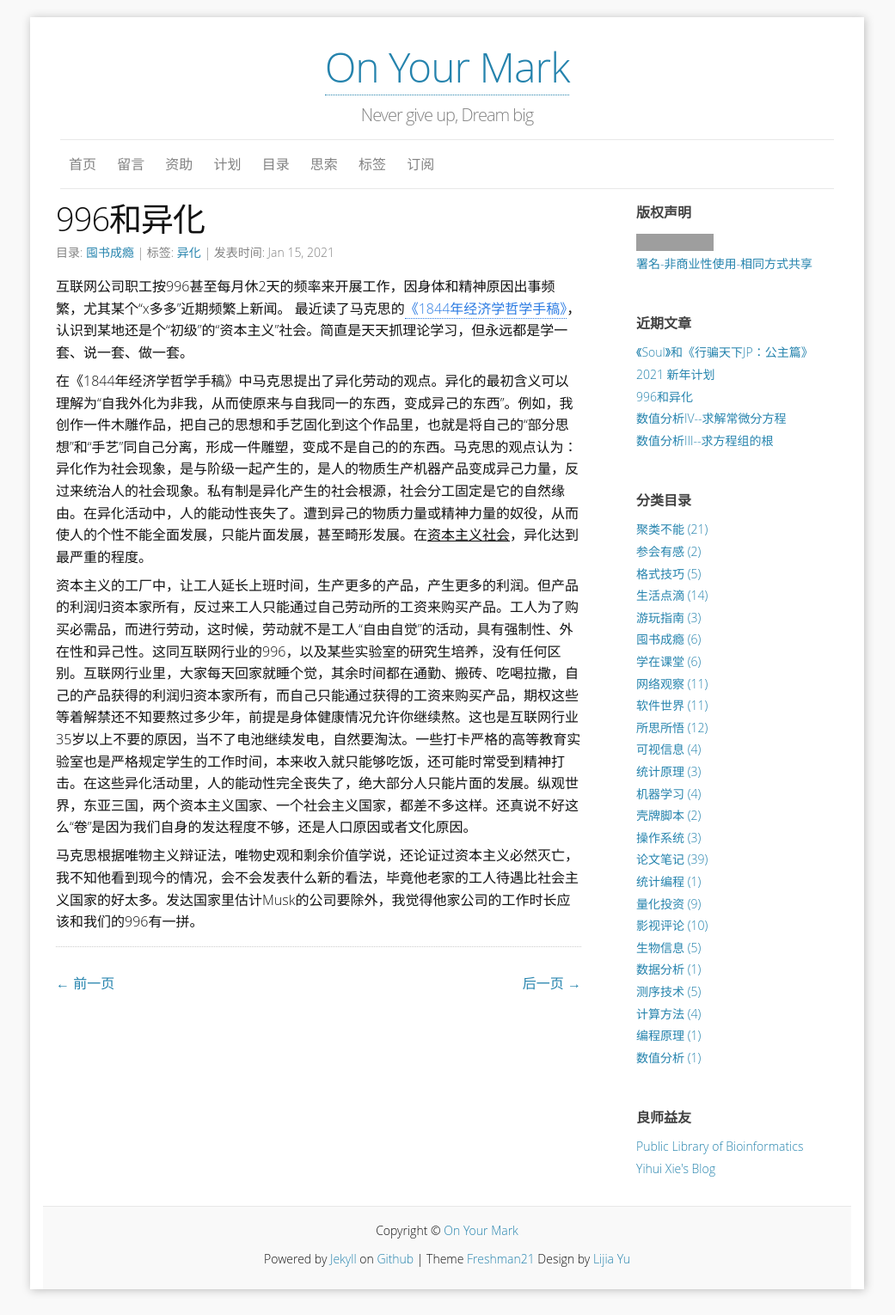
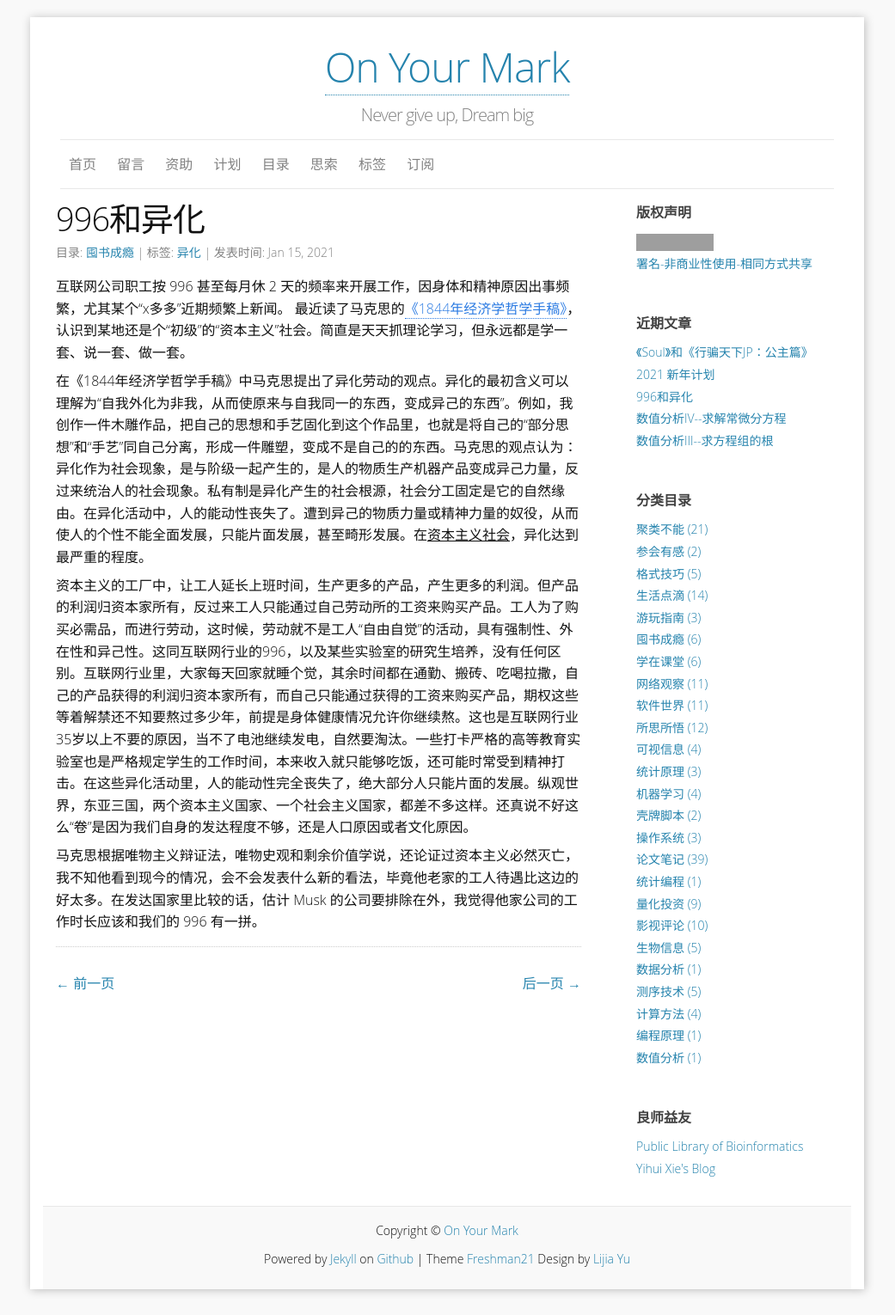
Before and after one commit to yulijia/cn, a Jekyll site: the page built from _posts/2021-01-15-996-and-alienation.md, in a window 1280 px wide. Shown: the whole page at 86% size, without its empty margins (120-1161 px from the left). Built offline with Jekyll 4.4.1, drawn with Linux system fonts in a browser that asks for light colours; comment, search, counter and statistics services are not loaded; grey boxes are pictures that could not be loaded.

Commit message:
update content

```diff
--- a/_posts/2021-01-15-996-and-alienation.md
+++ b/_posts/2021-01-15-996-and-alienation.md
@@ -8,11 +8,11 @@ tags:
 - 异化
 ---
 
-互联网公司职工按996甚至每月休2天的频率来开展工作，因身体和精神原因出事频繁，尤其某个“x多多”近期频繁上新闻。
+互联网公司职工按 996 甚至每月休 2 天的频率来开展工作，因身体和精神原因出事频繁，尤其某个“x多多”近期频繁上新闻。
 最近读了马克思的[《1844年经济学哲学手稿》](https://www.marxists.org/chinese/marx/marxist.org-chinese-marx-1844.htm)，认识到某地还是个“初级”的“资本主义”社会。简直是天天抓理论学习，但永远都是学一套、说一套、做一套。
 
 在《1844年经济学哲学手稿》中马克思提出了异化劳动的观点。异化的最初含义可以理解为“自我外化为非我，从而使原来与自我同一的东西，变成异己的东西”。例如，我创作一件木雕作品，把自己的思想和手艺固化到这个作品里，也就是将自己的“部分思想”和“手艺”同自己分离，形成一件雕塑，变成不是自己的的东西。马克思的观点认为：异化作为社会现象，是与阶级一起产生的，是人的物质生产机器产品变成异己力量，反过来统治人的社会现象。私有制是异化产生的社会根源，社会分工固定是它的自然缘由。在异化活动中，人的能动性丧失了。遭到异己的物质力量或精神力量的奴役，从而使人的个性不能全面发展，只能片面发展，甚至畸形发展。在<u>资本主义社会</u>，异化达到最严重的程度。
 
 资本主义的工厂中，让工人延长上班时间，生产更多的产品，产生更多的利润。但产品的利润归资本家所有，反过来工人只能通过自己劳动所的工资来购买产品。工人为了购买必需品，而进行劳动，这时候，劳动就不是工人“自由自觉”的活动，具有强制性、外在性和异己性。这同互联网行业的996，以及某些实验室的研究生培养，没有任何区别。互联网行业里，大家每天回家就睡个觉，其余时间都在通勤、搬砖、吃喝拉撒，自己的产品获得的利润归资本家所有，而自己只能通过获得的工资来购买产品，期权这些等着解禁还不知要熬过多少年，前提是身体健康情况允许你继续熬。这也是互联网行业35岁以上不要的原因，当不了电池继续发电，自然要淘汰。一些打卡严格的高等教育实验室也是严格规定学生的工作时间，本来收入就只能够吃饭，还可能时常受到精神打击。在这些异化活动里，人的能动性完全丧失了，绝大部分人只能片面的发展。纵观世界，东亚三国，两个资本主义国家、一个社会主义国家，都差不多这样。还真说不好这么“卷”是因为我们自身的发达程度不够，还是人口原因或者文化原因。
 
-马克思根据唯物主义辩证法，唯物史观和剩余价值学说，还论证过资本主义必然灭亡，我不知他看到现今的情况，会不会发表什么新的看法，毕竟他老家的工人待遇比社会主义国家的好太多。发达国家里估计Musk的公司要除外，我觉得他家公司的工作时长应该和我们的996有一拼。
+马克思根据唯物主义辩证法，唯物史观和剩余价值学说，还论证过资本主义必然灭亡，我不知他看到现今的情况，会不会发表什么新的看法，毕竟他老家的工人待遇比这边的好太多。在发达国家里比较的话，估计 Musk 的公司要排除在外，我觉得他家公司的工作时长应该和我们的 996 有一拼。
```
